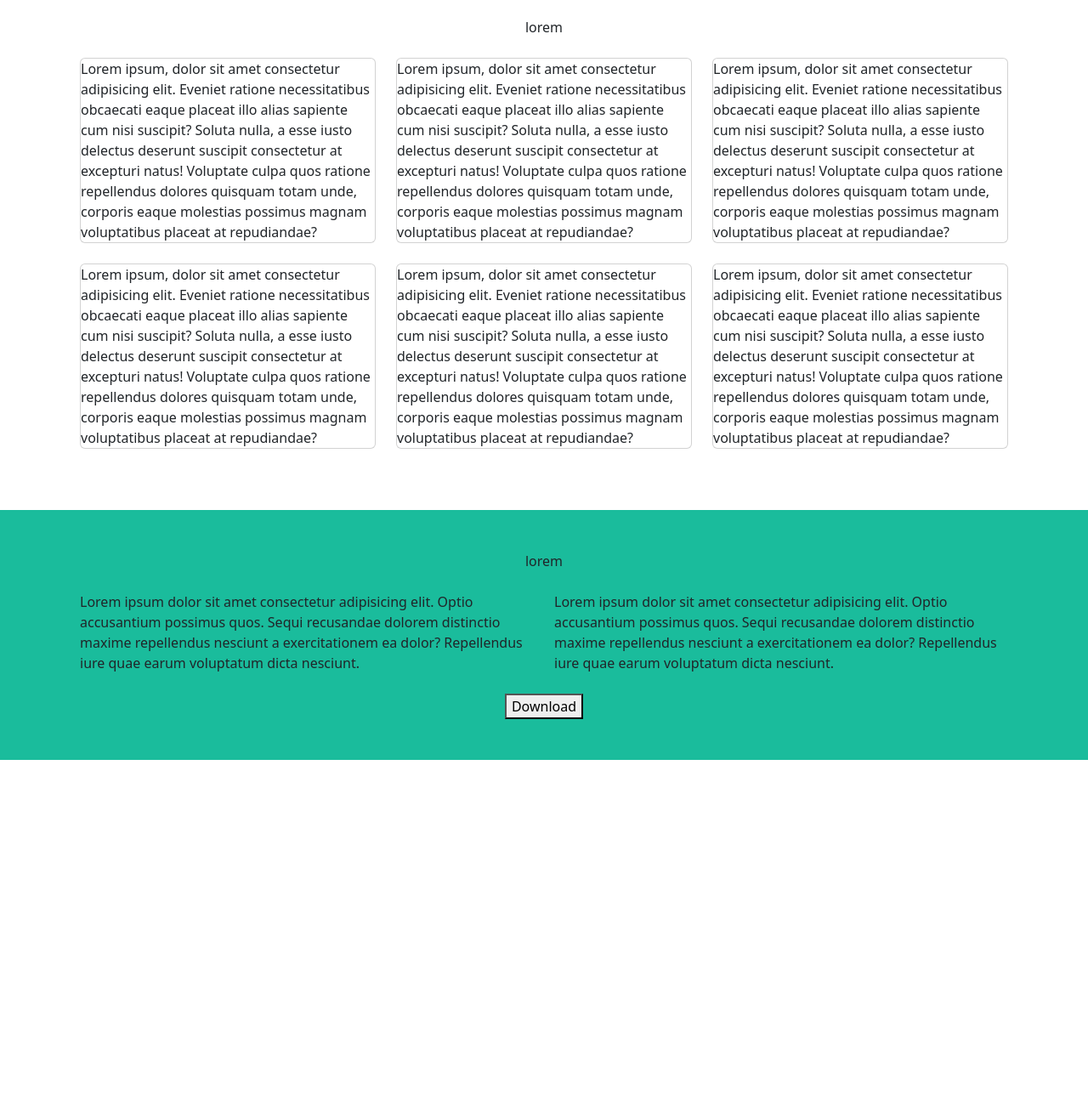
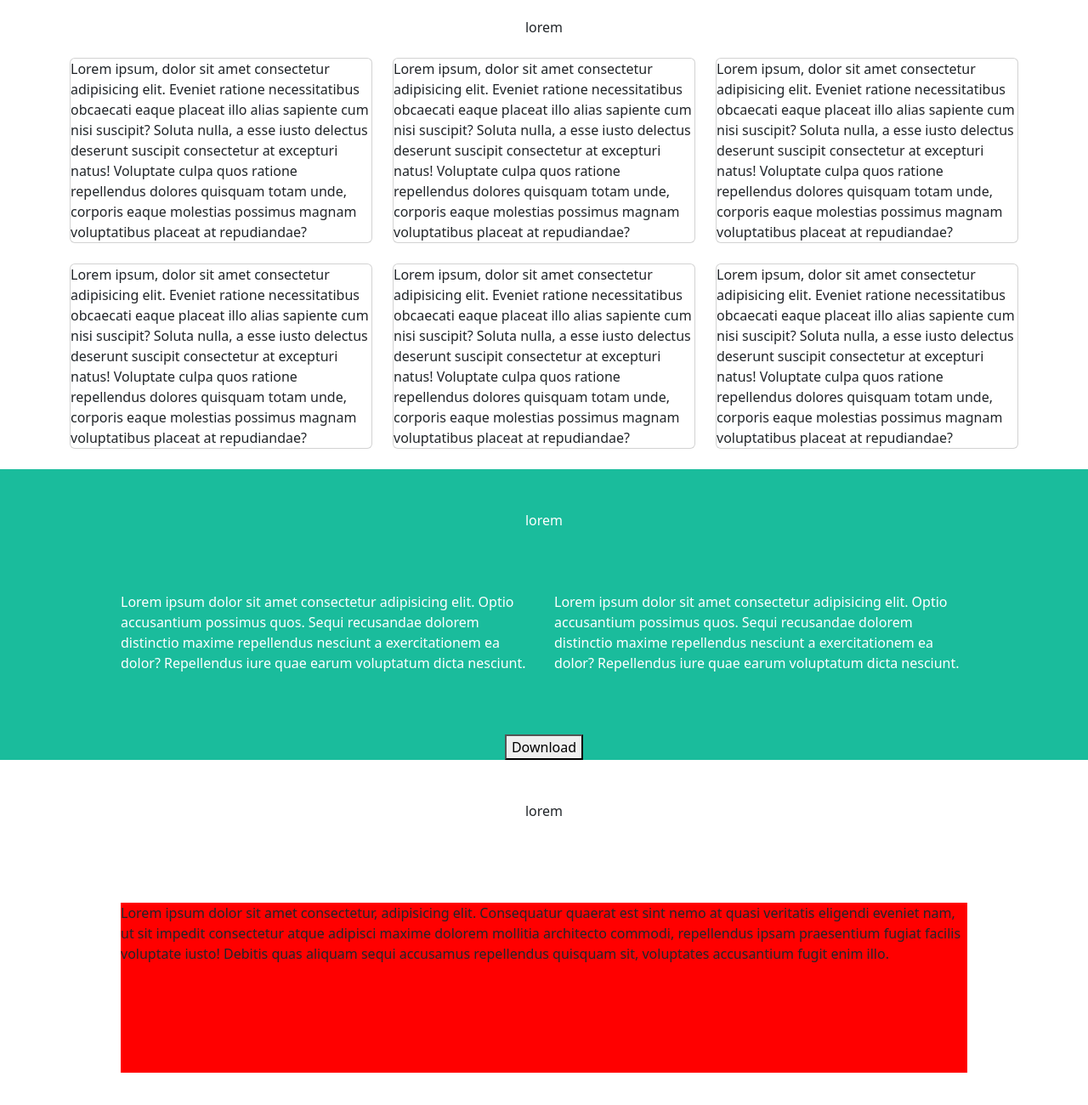
Before and after one commit to fraberret/html-css-bootstrap-freelancer, a plain HTML site: page index.html in a window 1280 px wide. Shown: the part 692-1992 px from the top of the page at 85% size. Before the commit the page ends 1586 px from the top, so only its background shows below. Drawn offline with nearby package versions, Linux system fonts and the light colour scheme.

Commit message:
add contact me section on main section (structure)

```diff
--- a/assets/css/style.css
+++ b/assets/css/style.css
@@ -24,6 +24,12 @@
     background-color: red;
 }
 
+.debug .form{
+    background-color: red;
+    height: 200px
+    ;
+}
+
 header{
     background-color: var(--boot-darkest);
 }
@@ -34,4 +40,5 @@ header{
 
 .about{
     background-color: var(--boot-primary);
+    color: var(--boot-lighter);
 }
--- a/index.html
+++ b/index.html
@@ -38,11 +38,11 @@
         </section>
 
         <!-- portfolio -->
-        <section class="portfolio p-5">
+        <section class="portfolio pt-5">
             <div class="title text-center">
                 lorem
             </div>
-            <div class="container p-4">
+            <div class="container pb-4 pt-4">
                 <div class="row g-4 ">
 
                     <!-- card -->
@@ -103,12 +103,12 @@
         </section>
 
         <!-- about -->
-        <section class="about p-5">
+        <section class="about pt-5 ">
             <div class="title text-center">
                 lorem
             </div>
-            <div class="container p-4">
-                <div class="row ">
+            <div class="container pb-4 pt-4">
+                <div class="row m-5">
 
                     <!-- left -->
                     <div class="col-12 col-md-6">
@@ -126,6 +126,22 @@
         </div>
         </section>
 
+        <!-- contact me -->
+        <section class="contact_me pt-5">
+            <div class="title text-center">
+                lorem
+            </div>
+            <div class="container pt-5">
+                <div class="row m-5">
+                    <div class="col-12">
+                        <div class="form">
+                            Lorem ipsum dolor sit amet consectetur, adipisicing elit. Consequatur quaerat est sint nemo at quasi veritatis eligendi eveniet nam, ut sit impedit consectetur atque adipisci maxime dolorem mollitia architecto commodi, repellendus ipsam praesentium fugiat facilis voluptate iusto! Debitis quas aliquam sequi accusamus repellendus quisquam sit, voluptates accusantium fugit enim illo.
+                        </div>
+                    </div>
+                </div>
+
+            </div>
+        </section>
     </main>
     <!-- /#site_main -->
 
```
